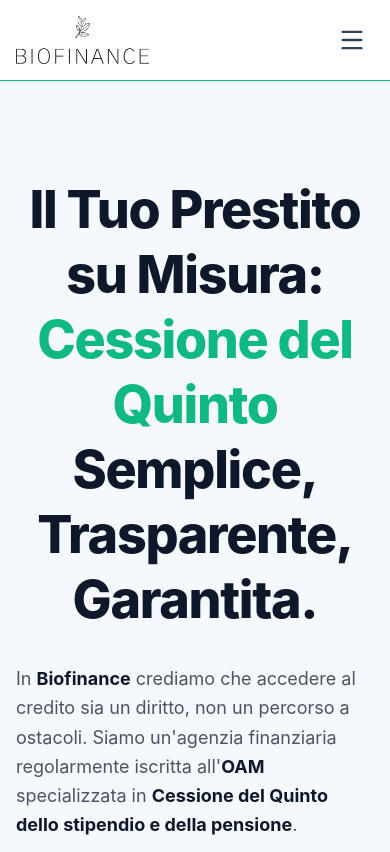
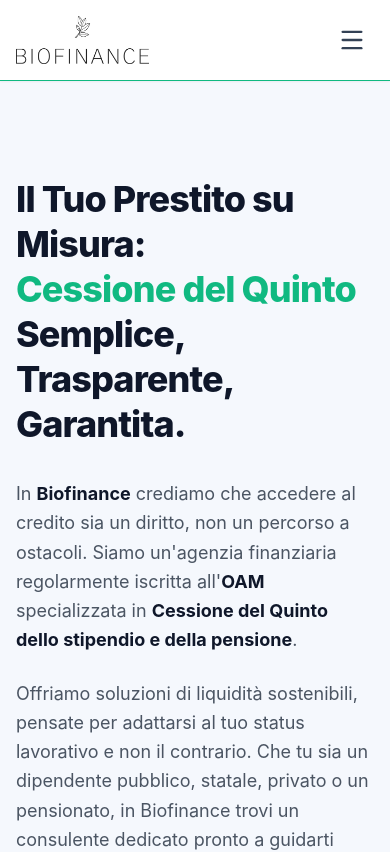
Before and after one commit to maddl-team/biofinance, a Next.js app: page / in a window 390 px wide. Shown: the top 852 px of the page. Built offline with nearby package versions, Linux system fonts and the light colour scheme.

Commit message:
fix h1 mobile

```diff
--- a/src/components/sections/Hero.tsx
+++ b/src/components/sections/Hero.tsx
@@ -28,8 +28,8 @@
 
             <div className="max-w-7xl mx-auto px-4 sm:px-6 lg:px-8">
                 <div className="grid grid-cols-1 gap-16 lg:grid-cols-2 lg:items-center">
-                    <div className="max-w-2xl text-center lg:text-left flex flex-col items-center lg:items-start">
-                        <h1 className="text-[3.25rem] font-extrabold tracking-tight text-primary sm:text-5xl md:text-[3.25rem] mb-8 leading-tight">
+                    <div className="max-w-2xl text-left flex flex-col items-start">
+                        <h1 className="text-4xl lg:text-5xl font-extrabold tracking-tight text-primary mb-8 leading-tight">
                             Il Tuo Prestito su Misura: <br />
                             <span className="text-[#10B981]">Cessione del Quinto</span> Semplice, Trasparente, Garantita.
                         </h1>
```
Also changed, not shown: src/app/1-3.jpg (added).
